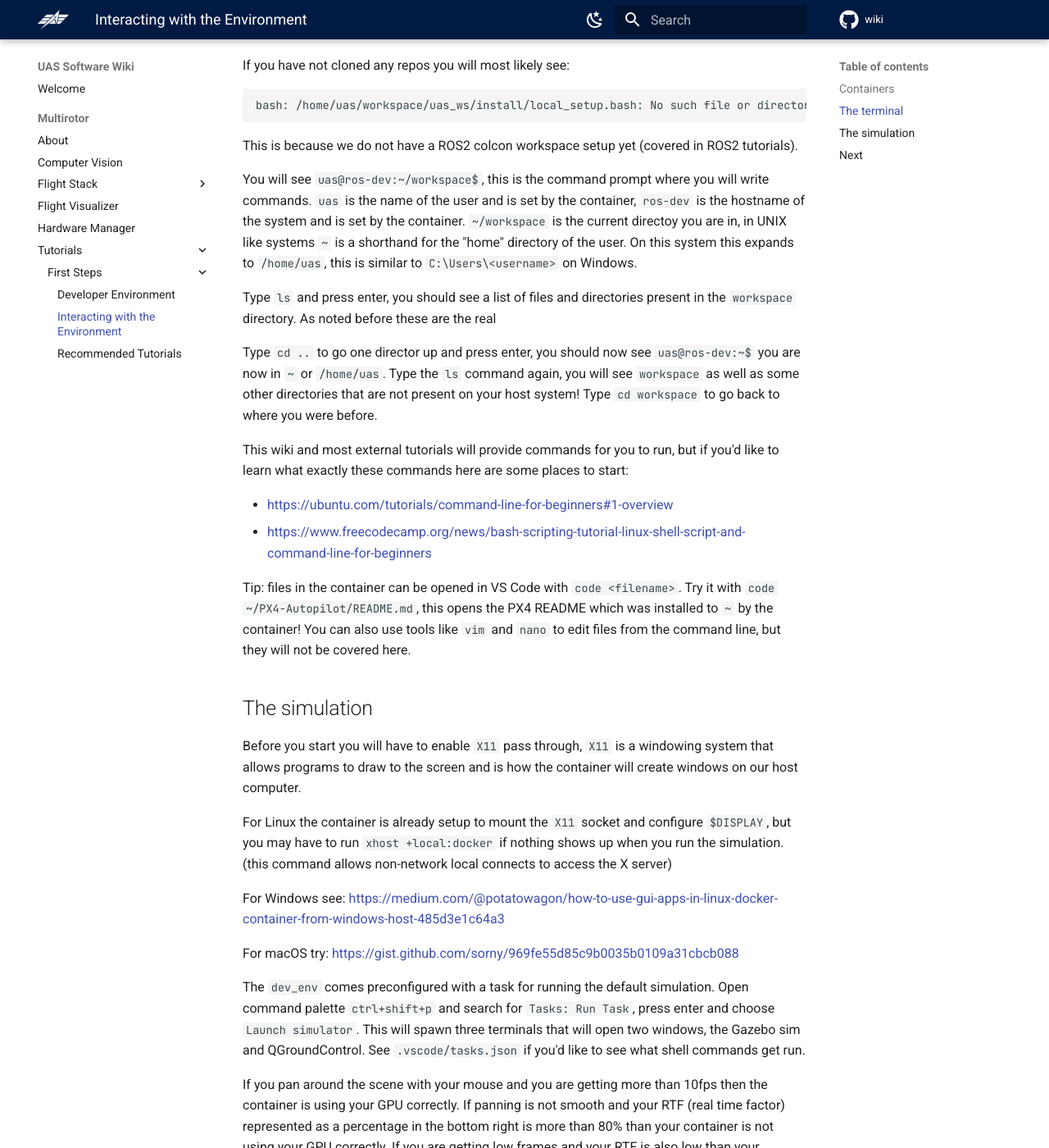
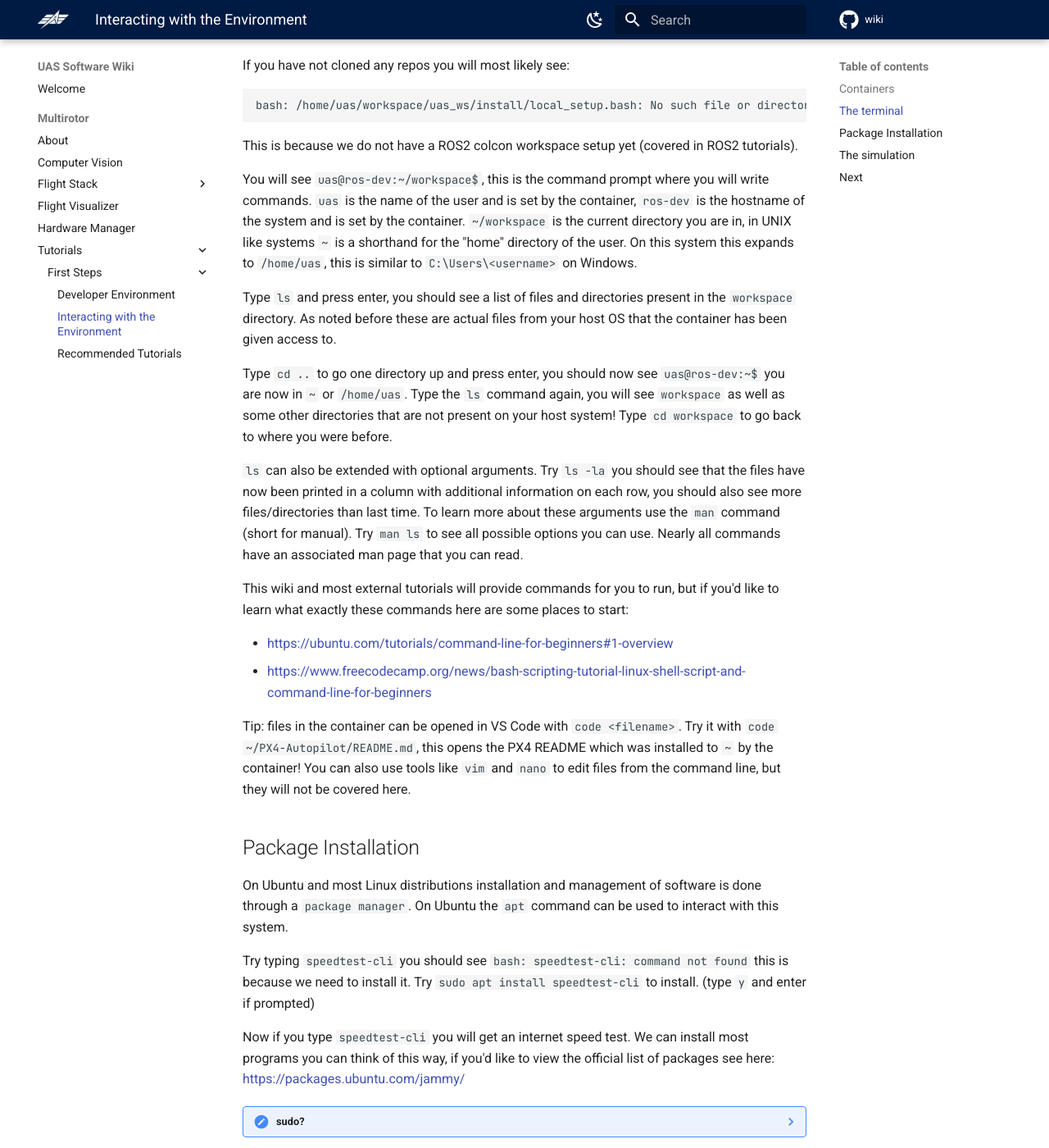
Before and after one commit to UTAT-UAS/wiki, an MkDocs documentation site: the page built from docs/Multirotor/Tutorials/First_Steps/2._Interacting_with_the_Environment.md, in a window 1280 px wide and 1400 px high, scrolled down 853 px. Shown: the whole window at 82% size. Built offline with MkDocs 1.6.1 and Material for MkDocs 9.7.7, drawn with Linux system fonts in a browser that asks for light colours; comment, search, counter and statistics services are not loaded; some of the changed text lies outside the part shown.

Commit message:
update: first steps tutorial

```diff
--- a/docs/Multirotor/Tutorials/First_Steps/2._Interacting_with_the_Environment.md
+++ b/docs/Multirotor/Tutorials/First_Steps/2._Interacting_with_the_Environment.md
@@ -20,7 +20,7 @@ The terminal is also bound to the container and does not interact directly with
 
 Open the terminal with the default hotkey ``ctrl+` `` (or whatever you're used to), this is the window with which we will interact with the system.
 
-This terminal by default opens `bash` a shell that enables us to command the OS. This is similar to cmd or powershell from Windows, macOS uses Zsh which is a superset of bash.
+This terminal by default opens `bash` a shell that enables us to command the OS. This is similar to cmd or powershell from Windows, macOS by default uses Zsh which is a superset of bash.
 
 If you have not cloned any repos you will most likely see:
 
@@ -30,11 +30,13 @@ bash: /home/uas/workspace/uas_ws/install/local_setup.bash: No such file or direc
 
 This is because we do not have a ROS2 colcon workspace setup yet (covered in ROS2 tutorials).
 
-You will see `uas@ros-dev:~/workspace$ `, this is the command prompt where you will write commands. `uas` is the name of the user and is set by the container, `ros-dev` is the hostname of the system and is set by the container. `~/workspace` is the current directoy you are in, in UNIX like systems `~` is a shorthand for the "home" directory of the user. On this system this expands to `/home/uas`, this is similar to `C:\Users\<username>` on Windows.
+You will see `uas@ros-dev:~/workspace$ `, this is the command prompt where you will write commands. `uas` is the name of the user and is set by the container, `ros-dev` is the hostname of the system and is set by the container. `~/workspace` is the current directory you are in, in UNIX like systems `~` is a shorthand for the "home" directory of the user. On this system this expands to `/home/uas`, this is similar to `C:\Users\<username>` on Windows.
 
-Type `ls` and press enter, you should see a list of files and directories present in the `workspace` directory. As noted before these are the real
+Type `ls` and press enter, you should see a list of files and directories present in the `workspace` directory. As noted before these are actual files from your host OS that the container has been given access to.
 
-Type `cd ..` to go one director up and press enter, you should now see `uas@ros-dev:~$` you are now in `~` or `/home/uas`. Type the `ls` command again, you will see `workspace` as well as some other directories that are not present on your host system! Type `cd workspace` to go back to where you were before.
+Type `cd ..` to go one directory up and press enter, you should now see `uas@ros-dev:~$` you are now in `~` or `/home/uas`. Type the `ls` command again, you will see `workspace` as well as some other directories that are not present on your host system! Type `cd workspace` to go back to where you were before.
+
+`ls` can also be extended with optional arguments. Try `ls -la` you should see that the files have now been printed in a column with additional information on each row, you should also see more files/directories than last time. To learn more about these arguments use the `man` command (short for manual). Try `man ls` to see all possible options you can use. Nearly all commands have an associated man page that you can read.
 
 This wiki and most external tutorials will provide commands for you to run, but if you'd like to learn what exactly these commands here are some places to start:
 
@@ -42,6 +44,19 @@ This wiki and most external tutorials will provide commands for you to run, but
 - [https://www.freecodecamp.org/news/bash-scripting-tutorial-linux-shell-script-and-command-line-for-beginners](https://www.freecodecamp.org/news/bash-scripting-tutorial-linux-shell-script-and-command-line-for-beginners/)
 
 Tip: files in the container can be opened in VS Code with `code <filename>`. Try it with `code ~/PX4-Autopilot/README.md`, this opens the PX4 README which was installed to `~` by the container! You can also use tools like `vim` and `nano` to edit files from the command line, but they will not be covered here.
+
+## Package Installation
+
+On Ubuntu and most Linux distributions installation and management of software is done through a `package manager`. On Ubuntu the `apt` command can be used to interact with this system.
+
+Try typing `speedtest-cli` you should see `bash: speedtest-cli: command not found` this is because we need to install it. Try `sudo apt install speedtest-cli` to install. (type `y` and enter if prompted)
+
+Now if you type `speedtest-cli` you will get an internet speed test. We can install most programs you can think of this way, if you'd like to view the official list of packages see here: [https://packages.ubuntu.com/jammy/](https://packages.ubuntu.com/jammy/)
+
+??? note "sudo?"
+    Just as Windows sometimes needs administrator privileges to install software, on most Linux distributions package management must be done with elevated permissions. We call a user with such privileges a "super user". The `sudo` or "super user do" command enables a normal user to run a command with elevated permissions. In this container the `uas` user has been granted passwordless `sudo`, on most other Linux systems you will find that you will need to enter a password.
+
+If you are coming from Windows `apt` is similar to `winget`, `scoop`, or `choco`. On macOS the equivalent is `homebrew`.
 
 ## The simulation
 
```
Also changed, not shown: docs/Multirotor/Tutorials/First_Steps/1._Developer_Environment.md (+27 -12 lines), docs/Multirotor/Tutorials/First_Steps/3._Recommended_Tutorials.md (+9 -0 lines).
